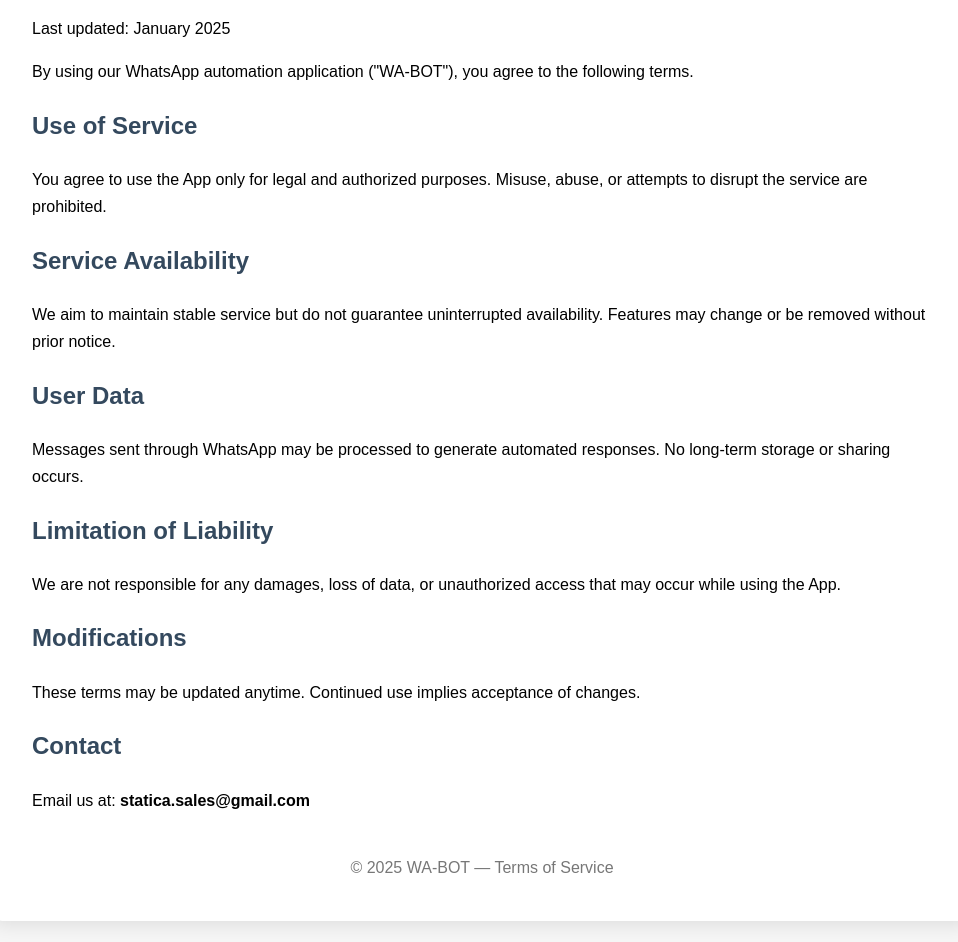
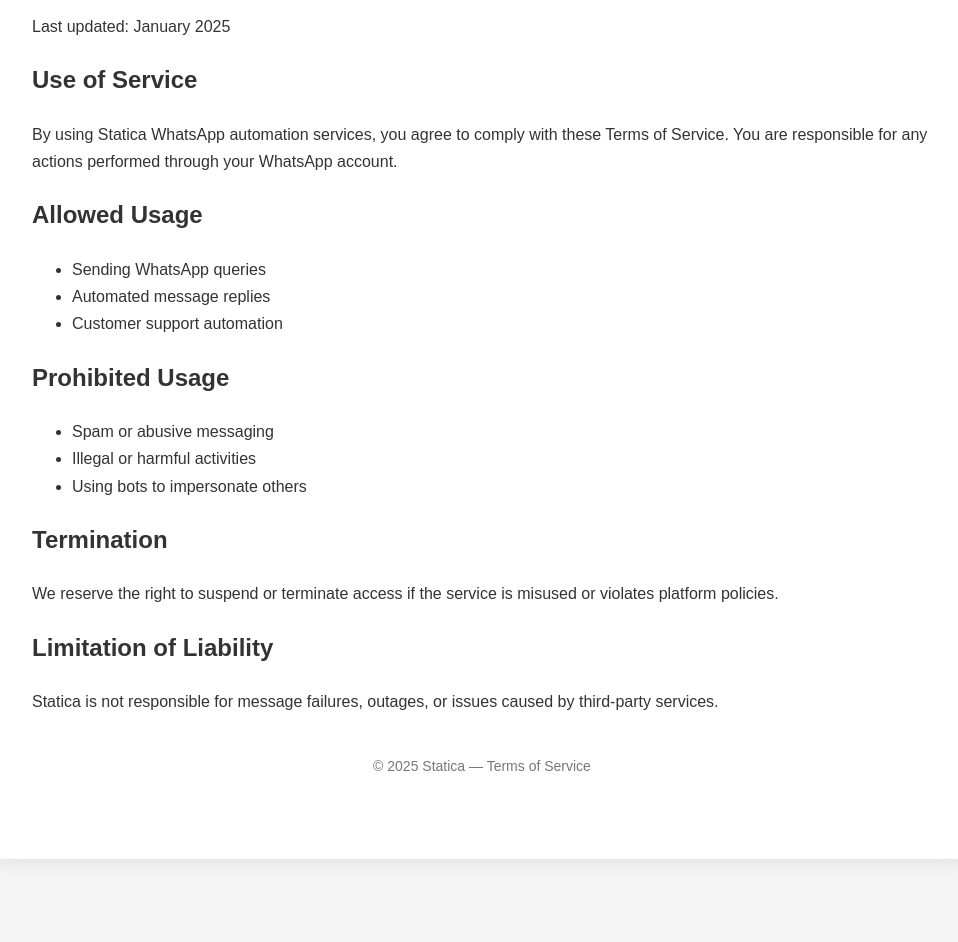
Before and after one commit to StaticaIn/Statica.in, a plain HTML site: page terms.html in a window 1280 px wide. Shown: the part 172-1114 px from the top of the page, without its empty margins (158-1116 px from the left). After the commit the page ends 1091 px from the top, so only its background shows below. Drawn offline with Linux system fonts and the light colour scheme.

Commit message:
Update Terms of Service for Statica application

```diff
--- a/terms.html
+++ b/terms.html
@@ -3,69 +3,49 @@
 <head>
     <meta charset="UTF-8" />
     <meta name="viewport" content="width=device-width, initial-scale=1.0" />
-    <title>Terms of Service</title>
-    <style>
-        body {
-            font-family: Arial, sans-serif;
-            line-height: 1.7;
-            background: #f6f6f6;
-            margin: 0;
-            padding: 0;
-        }
-        .container {
-            max-width: 900px;
-            margin: 50px auto;
-            background: #fff;
-            padding: 40px;
-            border-radius: 10px;
-            box-shadow: 0 4px 20px rgba(0,0,0,0.1);
-        }
-        h1, h2 {
-            color: #34495e;
-        }
-        footer {
-            margin-top: 40px;
-            text-align: center;
-            color: #777;
-        }
-        a {
-            color: #3498db;
-        }
-    </style>
+    <title>Terms of Service – Statica</title>
+    <link rel="stylesheet" href="style.css" />
 </head>
+
 <body>
     <div class="container">
         <h1>Terms of Service</h1>
         <p>Last updated: January 2025</p>
 
-        <p>By using our WhatsApp automation application ("WA-BOT"), you agree to the following terms.</p>
-
         <h2>Use of Service</h2>
-        <p>You agree to use the App only for legal and authorized purposes. Misuse, abuse, or attempts to disrupt the service are prohibited.</p>
-
-        <h2>Service Availability</h2>
         <p>
-            We aim to maintain stable service but do not guarantee uninterrupted availability. Features may change or be removed
-            without prior notice.
+            By using Statica WhatsApp automation services, you agree to comply
+            with these Terms of Service. You are responsible for any actions
+            performed through your WhatsApp account.
         </p>
 
-        <h2>User Data</h2>
+        <h2>Allowed Usage</h2>
+        <ul>
+            <li>Sending WhatsApp queries</li>
+            <li>Automated message replies</li>
+            <li>Customer support automation</li>
+        </ul>
+
+        <h2>Prohibited Usage</h2>
+        <ul>
+            <li>Spam or abusive messaging</li>
+            <li>Illegal or harmful activities</li>
+            <li>Using bots to impersonate others</li>
+        </ul>
+
+        <h2>Termination</h2>
         <p>
-            Messages sent through WhatsApp may be processed to generate automated responses. No long-term storage or sharing occurs.
+            We reserve the right to suspend or terminate access if the service
+            is misused or violates platform policies.
         </p>
 
         <h2>Limitation of Liability</h2>
         <p>
-            We are not responsible for any damages, loss of data, or unauthorized access that may occur while using the App.
+            Statica is not responsible for message failures, outages, or issues
+            caused by third-party services.
         </p>
 
-        <h2>Modifications</h2>
-        <p>These terms may be updated anytime. Continued use implies acceptance of changes.</p>
-
-        <h2>Contact</h2>
-        <p>Email us at: <b>statica.sales@gmail.com</b></p>
-
-        <footer>© 2025 WA-BOT — Terms of Service</footer>
+        <footer>© 2025 Statica — Terms of Service</footer>
     </div>
 </body>
 </html>
```
